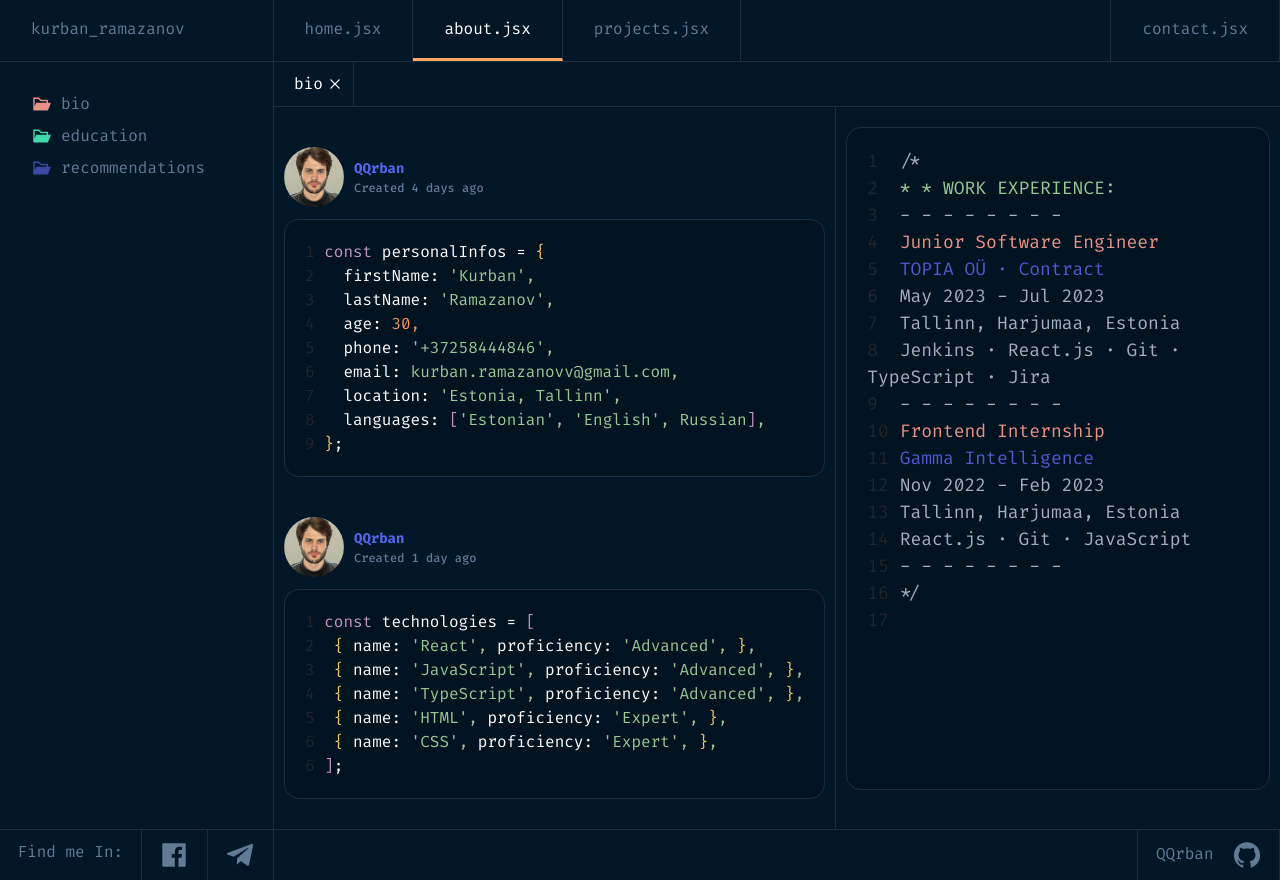
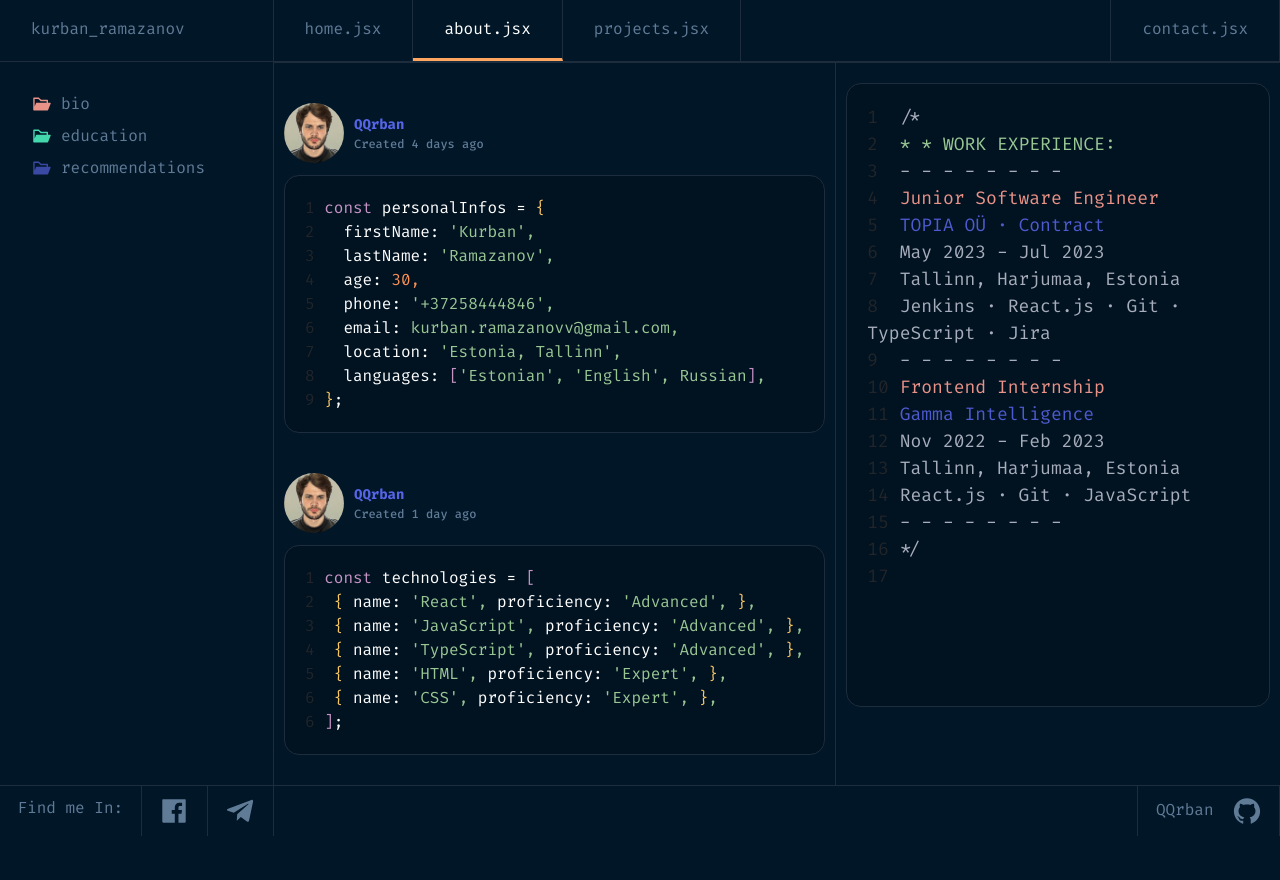
Before and after one commit to QQrban/portfolio, a React (Create React App) app: page /about in a window 1280 px wide. After the commit the page ends 836 px from the top, so only its background shows below. Built offline with nearby package versions, Linux system fonts and the light colour scheme.

Commit message:
opened tabs local storage, TODO: projects

```diff
--- a/src/components/about/index.jsx
+++ b/src/components/about/index.jsx
@@ -1,6 +1,6 @@
 import { styled } from 'styled-components';
 
-import { useState } from 'react';
+import { useEffect, useState } from 'react';
 import { AiFillFolderOpen } from 'react-icons/ai';
 import { RxCross2 } from 'react-icons/rx';
 
@@ -25,7 +25,9 @@ const tabs = [
 ];
 
 export default function AboutPage() {
-  const [showTab, setShowTab] = useState(['bio']);
+  const [showTab, setShowTab] = useState(
+    JSON.parse(localStorage.getItem('item')) || [],
+  );
   const [activeTab, setActiveTab] = useState('bio');
 
   const matches = useMediaQuery('(min-width: 440px)');
@@ -38,6 +40,10 @@ export default function AboutPage() {
       return;
     }
   };
+
+  useEffect(() => {
+    localStorage.setItem('item', JSON.stringify(showTab));
+  }, [showTab]);
 
   const removeTab = (name) => {
     const updatedTabs = showTab.filter((tab) => tab !== name);
```
